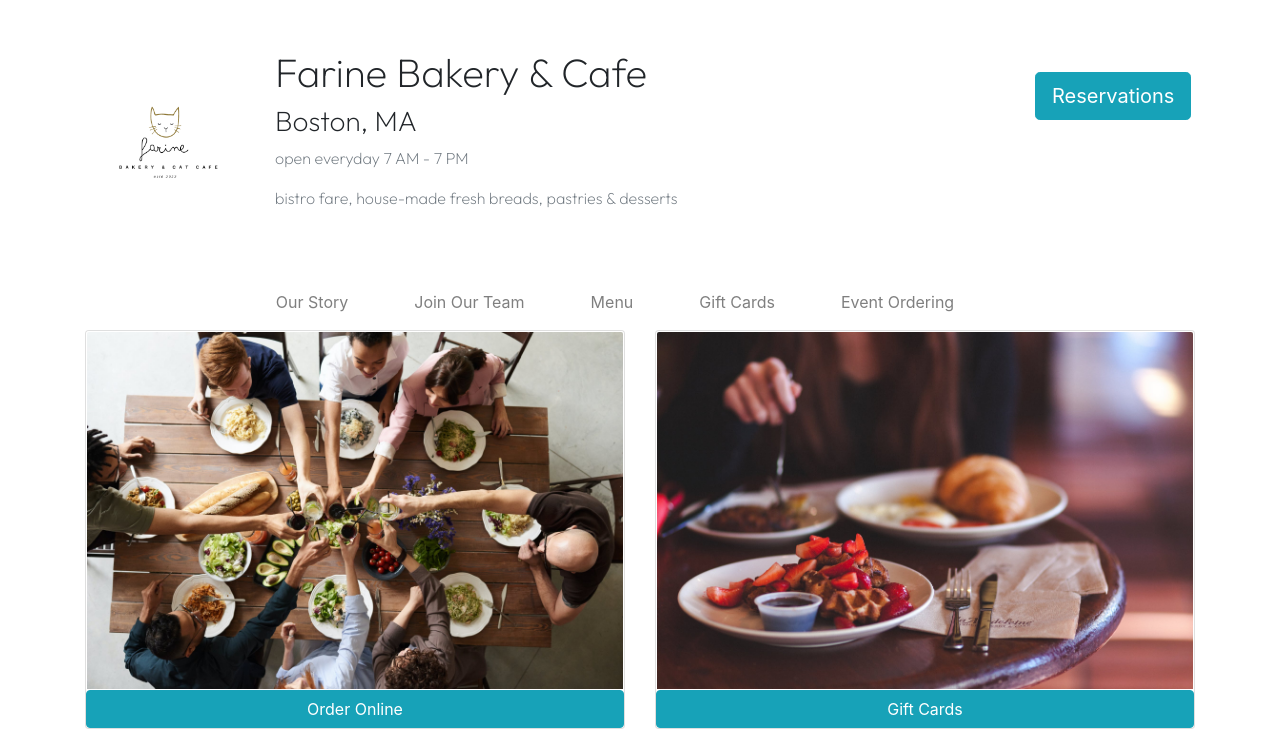
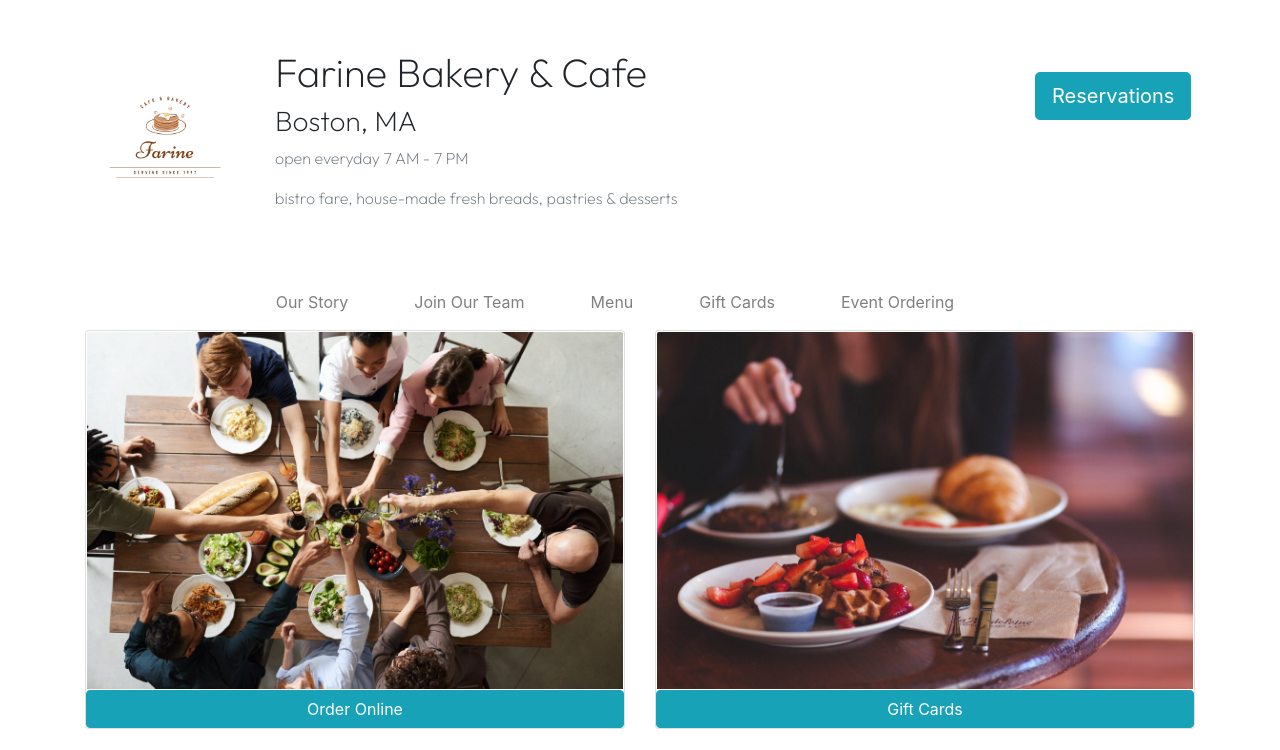
Before and after one commit to mjstrz/farine-bootstrap-updated, a website: page index.html in a window 1280 px wide. Shown: the top 750 px of the page. Drawn offline with nearby package versions, Linux system fonts and the light colour scheme.

Commit message:
changed logo back to original Farine logo

```diff
--- a/index.html
+++ b/index.html
@@ -22,7 +22,7 @@
         <div class="container">
             <div class="row">
                 <div class="col-4 col-sm-3 col-md-2 align-self-center">
-                    <img src="img/Farine_Logo2.png" class="img-fluid farine-logo" alt="Farine logo"/>
+                    <img src="img/Farine_Logo.png" class="img-fluid farine-logo" alt="Farine logo"/>
                 </div>
                 <div class="col">
                     <h1>Farine Bakery & Cafe</h1>
```
